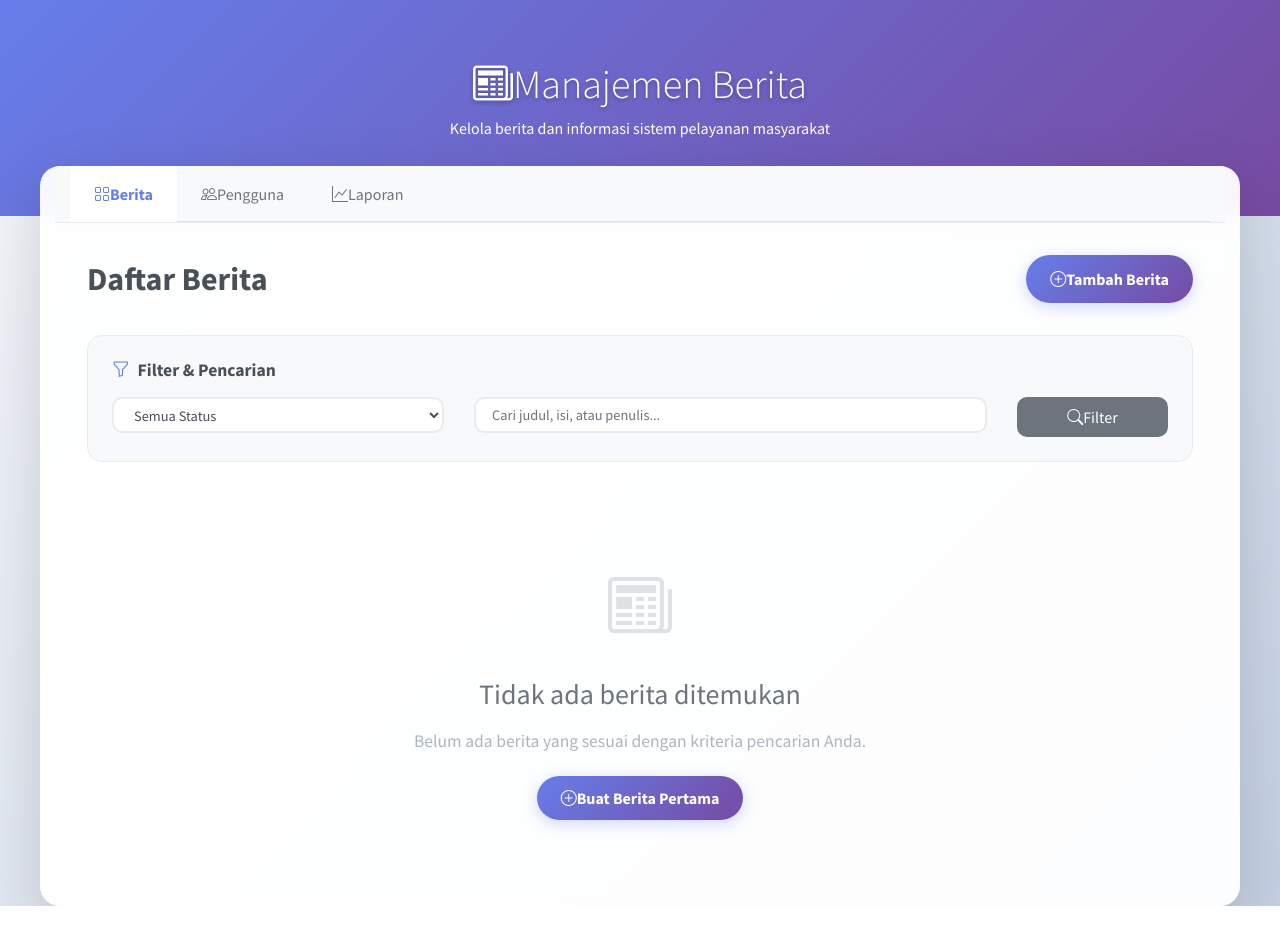
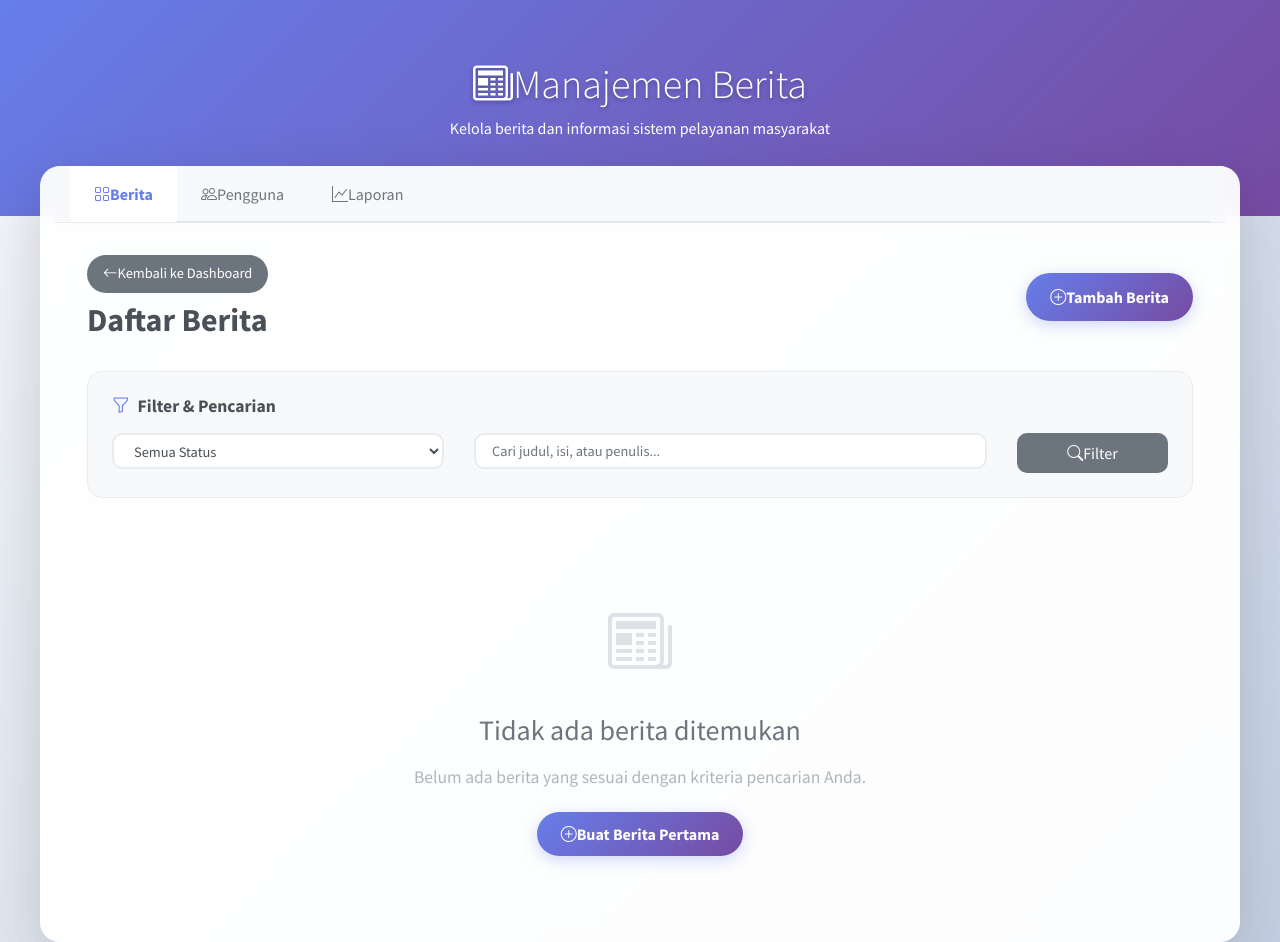
Before and after one commit to RizkiRamadhani561/sistem-pelayanan-masyarakat, a CodeIgniter 4 app: the page made by app/Views/admin/berita/index.php in a window 1280 px wide. Before the commit the page ends 906 px from the top, so only its background shows below. Run offline with PHP 8.4 and a stand-in for CodeIgniter, Linux system fonts and the light colour scheme; the template is opened without the code that fills it, so the values that code supplies are empty; some libraries are stand-ins or nearby versions.

Commit message:
✅ ADDED BACK BUTTON TO NEWS MANAGEMENT PAGE!

```diff
--- a/app/Views/admin/berita/index.php
+++ b/app/Views/admin/berita/index.php
@@ -78,6 +78,33 @@
             margin-bottom: 2rem;
             flex-wrap: wrap;
             gap: 1rem;
+        }
+
+        .page-title-section {
+            display: flex;
+            flex-direction: column;
+            gap: 0.5rem;
+        }
+
+        .btn-back {
+            background: #6c757d;
+            border: none;
+            border-radius: 25px;
+            padding: 0.5rem 1rem;
+            color: white;
+            font-weight: 500;
+            text-decoration: none;
+            transition: all 0.3s ease;
+            display: inline-flex;
+            align-items: center;
+            font-size: 0.9rem;
+        }
+
+        .btn-back:hover {
+            background: #5a6268;
+            transform: translateY(-1px);
+            color: white;
+            text-decoration: none;
         }
 
         .page-title {
@@ -429,7 +456,12 @@
 
                     <!-- Page Header -->
                     <div class="page-header">
-                        <h2 class="page-title">Daftar Berita</h2>
+                        <div class="page-title-section">
+                            <a href="/dashboard" class="btn-back">
+                                <i class="bi bi-arrow-left me-2"></i>Kembali ke Dashboard
+                            </a>
+                            <h2 class="page-title">Daftar Berita</h2>
+                        </div>
                         <a href="/admin/berita/create" class="btn-add-news">
                             <i class="bi bi-plus-circle me-2"></i>Tambah Berita
                         </a>
```
